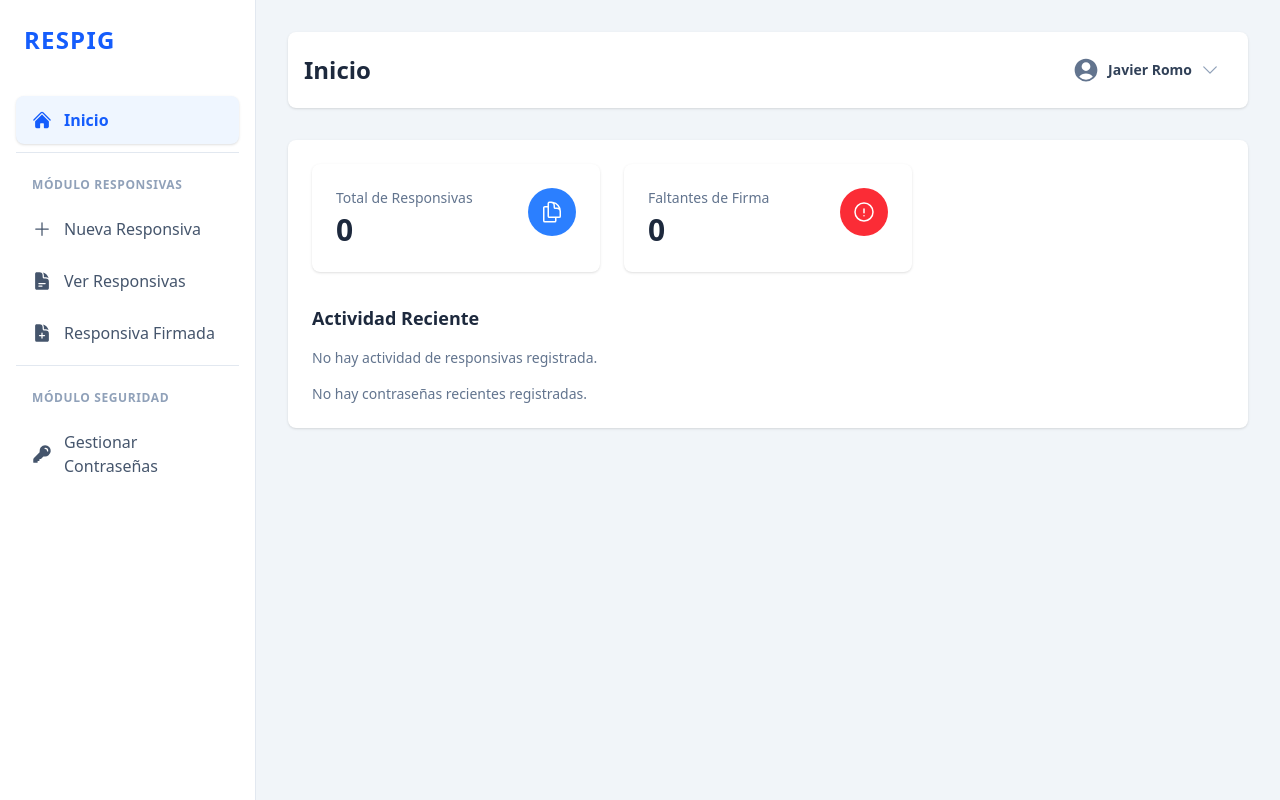
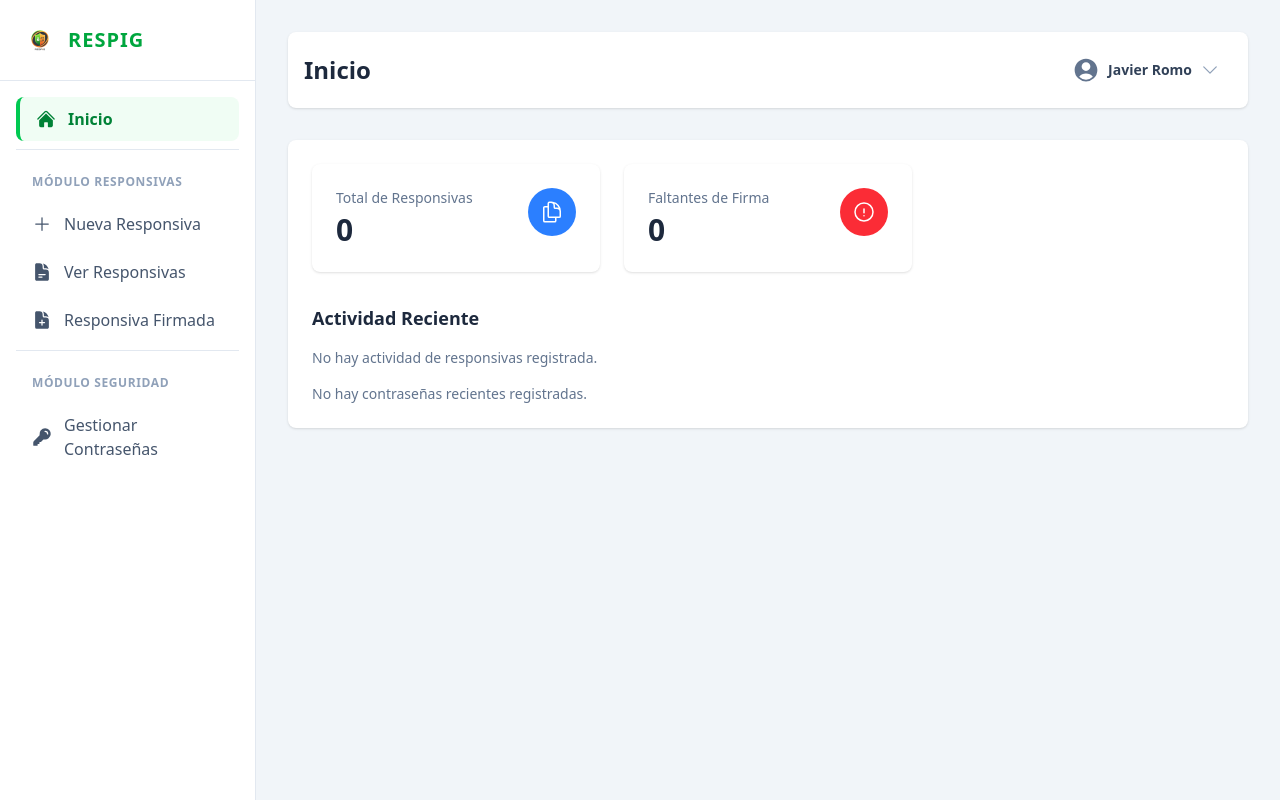
Before and after one commit to ingJavier13/RESPONSIVAS_APP, a React (Vite) app in the folder responsivas-app/: page / in a window 1280 px wide. Built offline with nearby package versions, Linux system fonts and the light colour scheme; no server answers; sample sign-in values are in the browser's storage.

Commit message:
Mejora de diseño de la barra lateral en DashboardLayout

```diff
--- a/responsivas-app/src/layout/DashboardLayout.jsx
+++ b/responsivas-app/src/layout/DashboardLayout.jsx
@@ -1,7 +1,7 @@
 //src/layout/DashboardLayout.jsx
 import { useState } from 'react';
 import { Outlet, Link, useLocation } from 'react-router-dom';
-import { Toaster } from 'react-hot-toast';
+import { Toaster } from 'react-hot-toast'; // <-- 1. AÑADE ESTA LÍNEA DE NUEVO
 import {
   HomeIcon,
   PlusIcon,
@@ -13,8 +13,6 @@ import {
 } from '@heroicons/react/24/solid';
 import Header from '../components/Header';
 
-// --- ESTRUCTURA DE NAVEGACIÓN MODULAR ---
-// Aquí puedes añadir, quitar o reorganizar módulos y enlaces fácilmente.
 const navigationLinks = [
   { to: '/', text: 'Inicio', icon: HomeIcon, type: 'link' },
   { type: 'separator' },
@@ -31,21 +29,18 @@ export default function DashboardLayout() {
   const { pathname } = useLocation();
   const [isSidebarOpen, setSidebarOpen] = useState(false);
 
-  // Lógica para encontrar el título de la página actual
   const currentLink = navigationLinks.find((link) => link.to === pathname);
   const pageTitle = currentLink ? currentLink.text : 'Dashboard';
 
-  const closeSidebar = () => {
-    setSidebarOpen(false);
-  };
+  const closeSidebar = () => setSidebarOpen(false);
 
   return (
     <div className="relative min-h-screen md:flex bg-slate-100">
-      {/* Componente para mostrar las notificaciones "toast" en toda la app */}
+
+      {/* --- 2. Y AÑADE ESTE COMPONENTE DE NUEVO --- */}
       <Toaster
         position="top-right"
         toastOptions={{
-          duration: 4000,
           success: { style: { background: '#D1FAE5', color: '#065F46' } },
           error: { style: { background: '#FEE2E2', color: '#991B1B' } },
         }}
@@ -57,46 +52,29 @@ export default function DashboardLayout() {
         onClick={closeSidebar}
       ></div>
 
-      {/* --- SIDEBAR (BARRA LATERAL) --- */}
-      <aside className={`fixed inset-y-0 left-0 bg-white w-64 transform ${isSidebarOpen ? 'translate-x-0' : '-translate-x-full'} md:relative md:translate-x-0 transition-transform duration-300 ease-in-out border-r border-slate-200 z-40`}>
-        <div className="flex items-center justify-between p-6">
-          <h1 className="text-2xl font-bold text-blue-600 tracking-wider">RESPIG</h1>
+      {/* --- SIDEBAR --- */}
+      <aside className={`fixed inset-y-0 left-0 bg-white w-64 transform ${isSidebarOpen ? 'translate-x-0' : '-translate-x-full'} md:relative md:translate-x-0 transition-transform duration-300 ease-in-out border-r border-slate-200 z-40 flex-shrink-0`}>
+        {/* ... (el resto del código del sidebar no cambia) ... */}
+        <div className="flex items-center justify-between p-6 border-b border-slate-200">
+          <div className="flex items-center gap-x-3">
+            <img src="/respig.png" alt="Logo RESPIG" className="h-8 w-auto" />
+            <h1 className="text-xl font-bold text-green-600 tracking-wider">RESPIG</h1>
+          </div>
           <button onClick={closeSidebar} className="md:hidden text-slate-500 hover:text-slate-800">
             <XMarkIcon className="h-6 w-6"/>
           </button>
         </div>
-        <nav className="mt-4 px-4">
+        <nav className="overflow-y-auto p-4">
           <ul className="space-y-1">
             {navigationLinks.map((item, index) => {
-              // Renderiza un separador
-              if (item.type === 'separator') {
-                return <li key={`sep-${index}`}><hr className="my-2 border-slate-200" /></li>;
-              }
-
-              // Renderiza un título de módulo
-              if (item.type === 'title') {
-                return (
-                  <li key={`title-${index}`} className="px-4 pt-4 pb-2 text-xs font-semibold text-slate-400 uppercase tracking-wider">
-                    {item.text}
-                  </li>
-                );
-              }
-
-              // Renderiza un enlace normal
+              if (item.type === 'separator') { return <li key={`sep-${index}`}><hr className="my-2 border-slate-200" /></li>; }
+              if (item.type === 'title') { return <li key={`title-${index}`} className="px-4 pt-4 pb-2 text-xs font-semibold text-slate-400 uppercase tracking-wider">{item.text}</li>; }
               if (item.type === 'link') {
                 const Icon = item.icon;
                 const isActive = pathname === item.to;
                 return (
                   <li key={item.to}>
-                    <Link
-                      to={item.to}
-                      onClick={closeSidebar} // Cierra el menú en móvil al hacer clic
-                      className={`flex items-center space-x-3 px-4 py-3 rounded-lg transition-colors duration-200 ease-in-out ${
-                        isActive
-                          ? 'bg-blue-50 text-blue-600 font-semibold shadow-sm'
-                          : 'text-slate-600 hover:bg-slate-100 hover:text-slate-900'
-                      }`}
-                    >
+                    <Link to={item.to} onClick={closeSidebar} className={`flex items-center space-x-3 px-4 py-2.5 rounded-lg transition-all duration-200 ease-in-out ${ isActive ? 'bg-green-50 text-green-700 font-semibold border-l-4 border-green-500' : 'text-slate-600 hover:bg-slate-100 hover:text-slate-900' }`}>
                       <Icon className="h-5 w-5 flex-shrink-0" />
                       <span>{item.text}</span>
                     </Link>
@@ -111,7 +89,6 @@ export default function DashboardLayout() {
 
       {/* --- CONTENIDO PRINCIPAL --- */}
       <main className="flex-1 p-4 sm:p-6 md:p-8 overflow-y-auto">
-        {/* Botón de hamburguesa para móvil */}
         <button
           onClick={() => setSidebarOpen(!isSidebarOpen)}
           className="md:hidden p-2 mb-4 rounded-md text-slate-500 bg-white shadow-sm"
@@ -119,7 +96,6 @@ export default function DashboardLayout() {
         >
           <Bars3Icon className="h-6 w-6" />
         </button>
-
         <div className="max-w-7xl mx-auto">
           <Header pageTitle={pageTitle} />
           <div className="bg-white p-6 rounded-lg shadow-sm mt-6">
```
